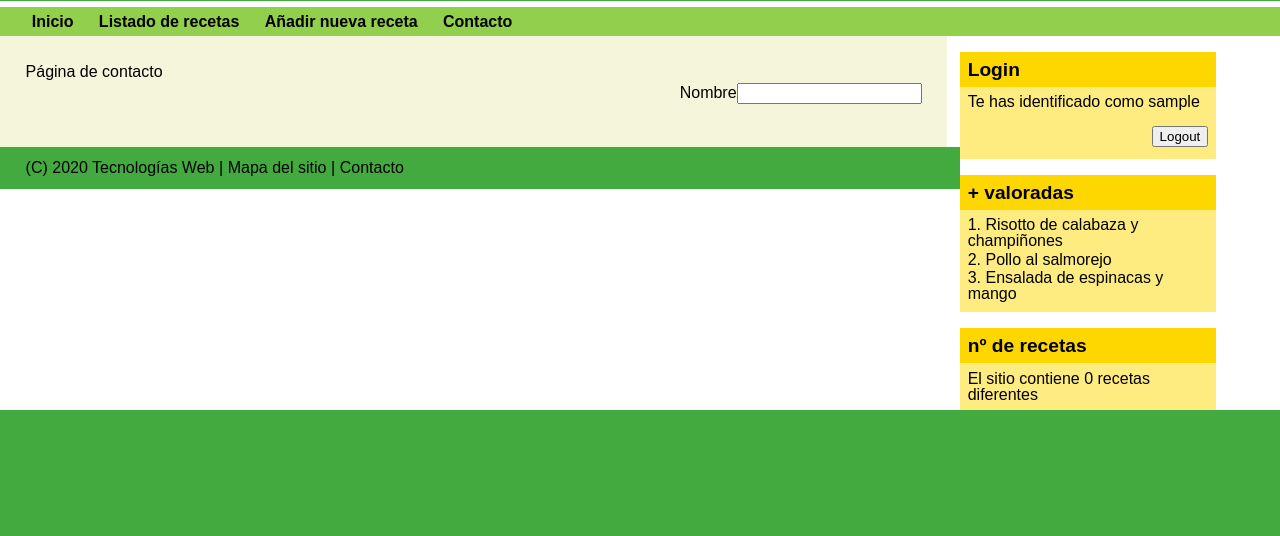
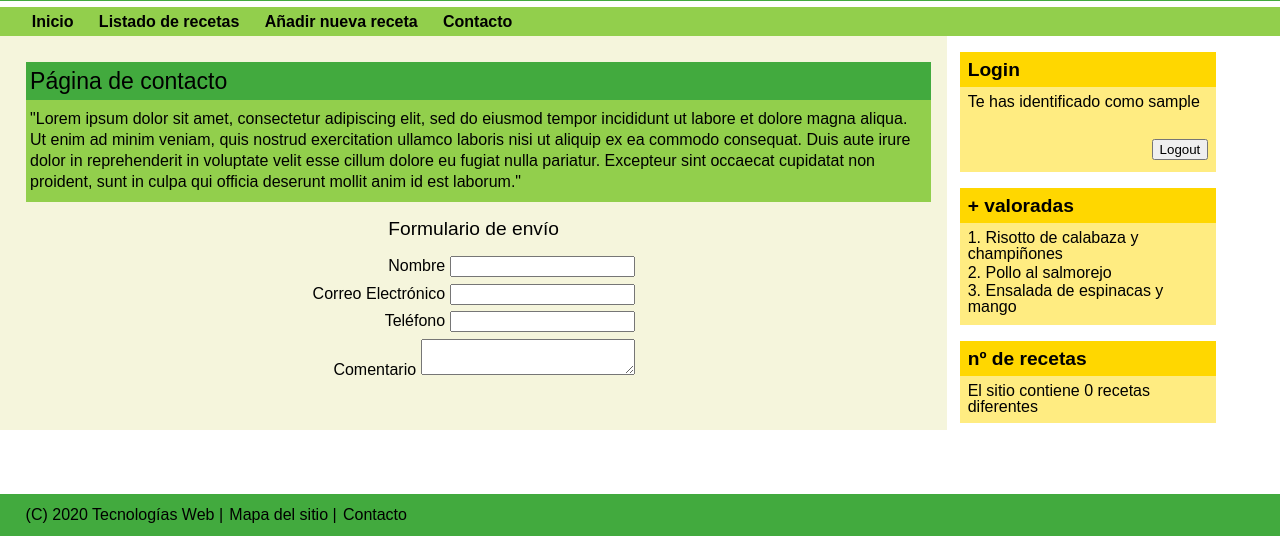
Before and after one commit to currobeltran/TW, a PHP site: page / in a window 1280 px wide; the page is wider, and only the part inside the window is pictured. Shown: the part 511-1047 px from the top of that part. Before the commit the page ends 921 px from the top of that part, so only its background shows below. Run offline with PHP 8.4, Linux system fonts and the light colour scheme; the visitor is signed in with stand-in values (Sample User, id 1); data that the repository does not hold is empty.

Commit message:
Página de contacto hecha

```diff
--- a/Práctica PHP/contacto.php
+++ b/Práctica PHP/contacto.php
@@ -3,10 +3,31 @@
     function paginaContacto(){
         echo <<< HTML
             <main>
-                <h2>Página de contacto</h2>
-                <article>
+                <header id="cabeceraReceta">
+                    <h2>Página de contacto</h2>
+                </header>
+
+                <article id="descripcion">
+                    <p>"Lorem ipsum dolor sit amet, consectetur adipiscing elit, sed do eiusmod tempor incididunt ut labore et dolore magna aliqua. Ut enim ad minim veniam, quis nostrud exercitation ullamco laboris nisi ut aliquip ex ea commodo consequat. Duis aute irure dolor in reprehenderit in voluptate velit esse cillum dolore eu fugiat nulla pariatur. Excepteur sint occaecat cupidatat non proident, sunt in culpa qui officia deserunt mollit anim id est laborum."</p>
+                </article>
+
+                <article id="preparacion">
+                    <h2>Formulario de envío</h2>
                     <form action="" method="POST" id="formulario">
-                        <label>Nombre<input type="text" name="nombre"/></label>
+                        <label>Nombre
+                            <input type="text" name="nombre"/>
+                        </label>
+                        <label>Correo Electrónico
+                            <input type="email" name="correo"/>
+                        </label>
+                        <label>Teléfono
+                            <input type="tel" name="telefono"/>
+                        </label>
+                        <label>Comentario
+                            <textarea name="comentario" cols="24">
+
+                            </textarea>
+                        </label>
                     </form>
                 </article>
             </main>
--- a/Práctica PHP/style/receta.css
+++ b/Práctica PHP/style/receta.css
@@ -62,9 +62,12 @@
 
     display: flex;
     flex-direction: column;
+    align-items: flex-start;
 
     background-color: beige;
     line-height: 130%;
+
+    margin-bottom: 5%;
 }
 
 aside{
@@ -106,6 +109,10 @@
     list-style: none;
 }
 
+h2 {
+    font-size: larger;
+}
+
 /*Reglas para el encabezado*/
 #titulo{
     background-color: rgb(66, 170, 62);
@@ -142,13 +149,13 @@
     margin-left: 2%;
 }
 
-/*Reglas para la zona de la receta*/
+/*Reglas para la zona principal*/
 
-#cabeceraReceta{
+#cabeceraReceta{ /*Cambiar nombre*/
     background-color: rgb(66, 170, 62);
     display: flex;
     flex-direction: row;
-    justify-content: space-between;
+    width: 100%;
 
     align-items: center;
     font-size: larger;
@@ -156,9 +163,6 @@
     padding: 1% 0.5%;
 }
 
-#cabeceraReceta > :last-child{
-    flex-basis: 10%;
-}
 
 #subcabecera{
     display: flex;
@@ -178,12 +182,13 @@
     flex-direction: row;
     justify-content: space-between;
     overflow: hidden;
+    width: 100%;
 
-    padding: 1%;
+    padding: 1% 0.5%;
 }
 
 #descripcion > p{
-    flex-basis: 58%;
+    flex-basis: auto;
 }
 
 #descripcion > img{
@@ -191,7 +196,14 @@
 }
 
 #preparacion{
+    display: flex;
+    flex-flow: column;
+    align-self: center;
     padding: 2% 0.5%;
+}
+
+#preparacion > h2{
+    align-self: center;
 }
 
 #ingredientes{
@@ -261,6 +273,8 @@
     flex-direction: column;
     overflow: hidden;
     align-items: flex-end;
+
+    margin-top: 5%;
 }
 
 #formulario > *{
@@ -282,6 +296,7 @@
 #footer > :not(:last-child)::after{
     content: " | ";
 }
+
 
 @media (max-width: 800px){
 
```
